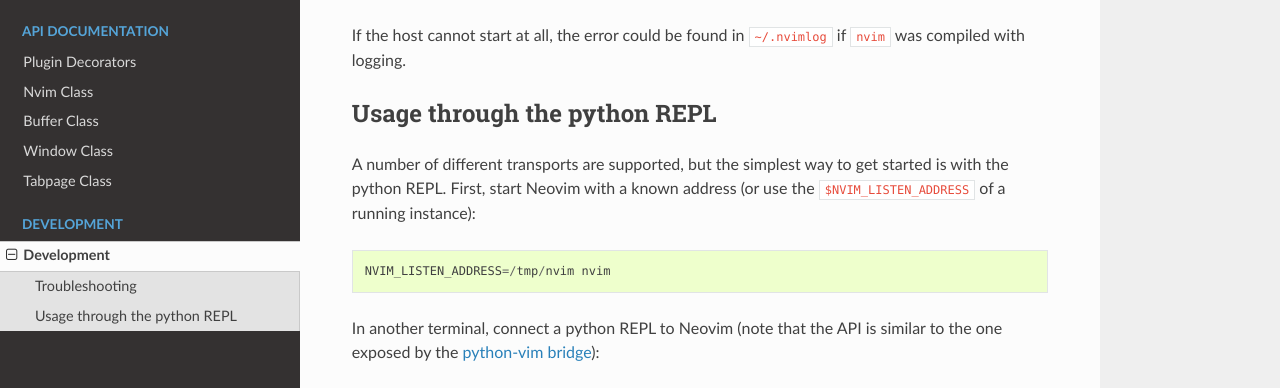
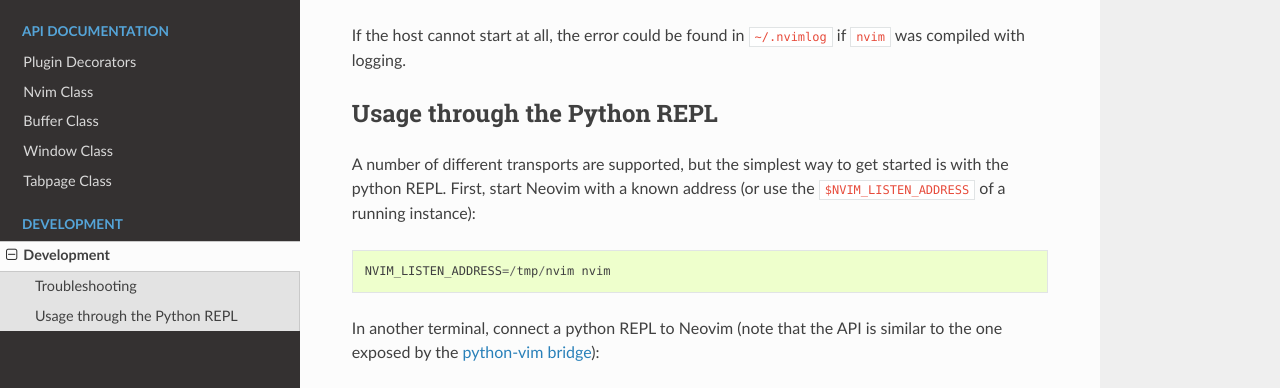
Before and after one commit to neovim/pynvim, a Sphinx documentation site: the page built from docs/development.rst, in a window 1280 px wide and 900 px high, scrolled down 1134 px. Shown: the part 163-551 px from the top of the window. Built offline with Sphinx 7.4.7 and the Read the Docs theme 2.0.0, drawn with Linux system fonts in a browser that asks for light colours.

Commit message:
Use uppercase p

```diff
--- a/docs/development.rst
+++ b/docs/development.rst
@@ -50,7 +50,7 @@
 If the host cannot start at all,
 the error could be found in ``~/.nvimlog`` if ``nvim`` was compiled with logging.
 
-Usage through the python REPL
+Usage through the Python REPL
 -----------------------------
 
 A number of different transports are supported,
```
